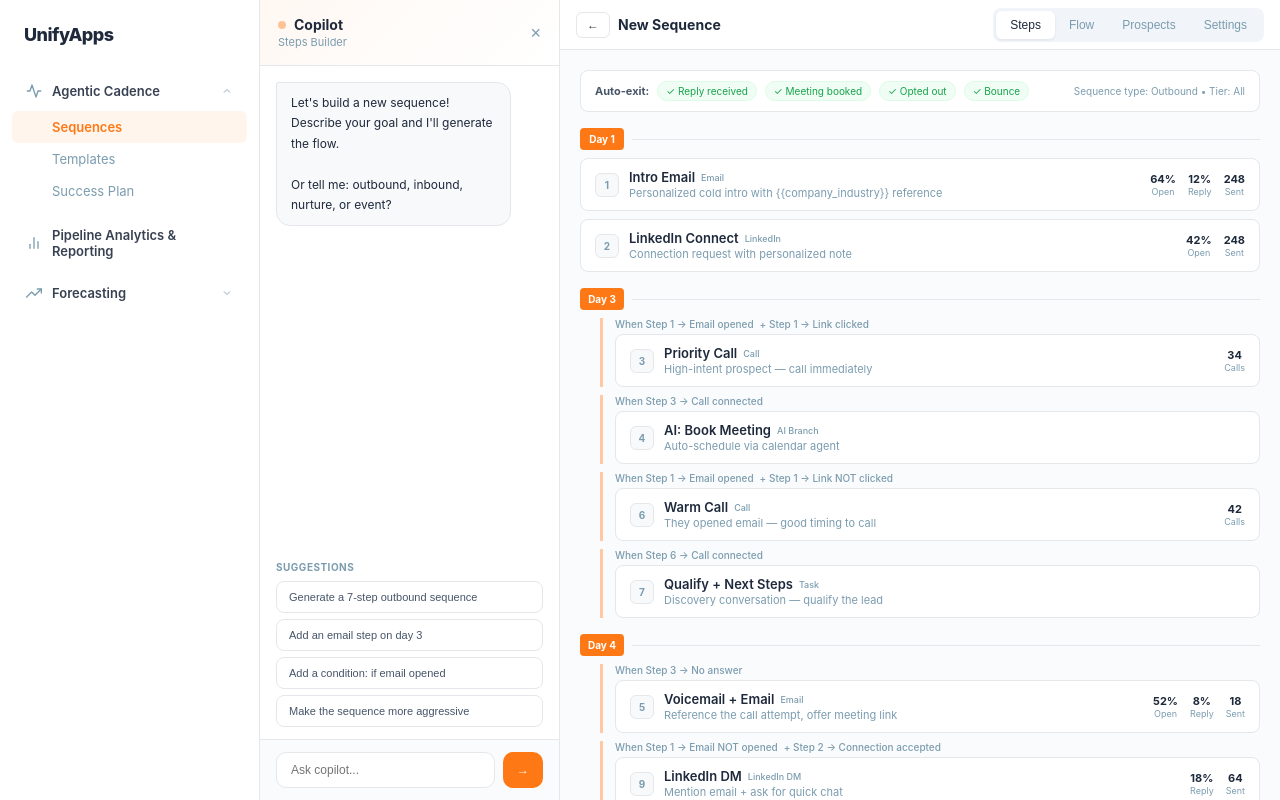
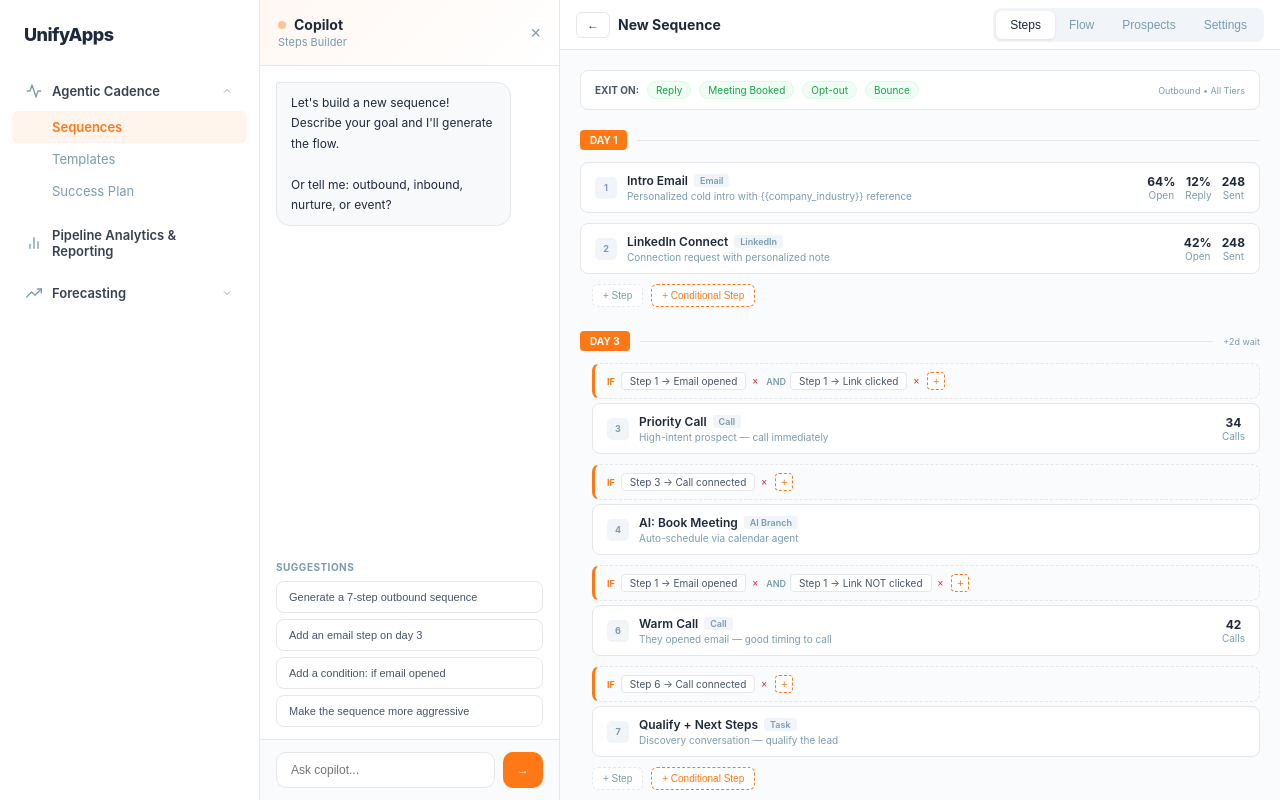
Before and after one commit to nitish-unifyapps/sales-enablement, a React (Vite) app: page / in a window 1280 px wide. Both pictures are taken after a click on the button "+ Create Sequence". Built offline with nearby package versions, Linux system fonts and the light colour scheme.

Commit message:
feat: advanced inline condition builder with +Step, +Conditional Step, +Day buttons

```diff
--- a/src/pages/Sequences.jsx
+++ b/src/pages/Sequences.jsx
@@ -312,67 +312,87 @@ export default function Sequences() {
             {/* Canvas area */}
             <div style={{ flex: 1, overflow: 'auto', background: '#fafbfc', position: 'relative' }}>
 
-              {/* CARDS VIEW — intuitive path-based layout */}
+              {/* CARDS VIEW — advanced builder */}
               {builderTab === 'cards' && (
                 <div style={{ padding: 20 }}>
                   {/* Auto-exit bar */}
-                  <div style={{ display: 'flex', gap: 8, padding: '10px 14px', background: '#fff', border: '1px solid #e5e7eb', borderRadius: 8, marginBottom: 16, alignItems: 'center', flexWrap: 'wrap' }}>
-                    <span style={{ fontSize: 11, fontWeight: 700, color: '#475569' }}>Auto-exit:</span>
-                    {['Reply received', 'Meeting booked', 'Opted out', 'Bounce'].map((e, i) => (
-                      <span key={i} style={{ fontSize: 10, padding: '3px 8px', background: '#f0fdf4', border: '1px solid #dcfce7', borderRadius: 12, color: '#16a34a' }}>✓ {e}</span>
+                  <div style={{ display: 'flex', gap: 8, padding: '10px 14px', background: '#fff', border: '1px solid #e5e7eb', borderRadius: 8, marginBottom: 20, alignItems: 'center', flexWrap: 'wrap' }}>
+                    <span style={{ fontSize: 10, fontWeight: 700, color: '#475569' }}>EXIT ON:</span>
+                    {['Reply', 'Meeting Booked', 'Opt-out', 'Bounce'].map((e, i) => (
+                      <span key={i} style={{ fontSize: 10, padding: '2px 8px', background: '#f0fdf4', border: '1px solid #dcfce7', borderRadius: 10, color: '#16a34a' }}>{e}</span>
                     ))}
-                    <span style={{ fontSize: 10, color: '#7B9CAF', marginLeft: 'auto' }}>Sequence type: Outbound • Tier: All</span>
+                    <span style={{ fontSize: 9, color: '#7B9CAF', marginLeft: 'auto' }}>Outbound • All Tiers</span>
                   </div>
 
-                  {/* Steps grouped by day with path indicators */}
-                  {[...new Set(cardSteps.map(s => s.day))].sort((a, b) => a - b).map(day => {
+                  {/* Steps grouped by day */}
+                  {[...new Set(cardSteps.map(s => s.day))].sort((a, b) => a - b).map((day, dayIdx) => {
                     const daySteps = cardSteps.filter(s => s.day === day)
                     return (
-                      <div key={day} style={{ marginBottom: 16 }}>
-                        <div style={{ display: 'flex', alignItems: 'center', gap: 8, marginBottom: 8 }}>
-                          <div style={{ width: 44, height: 22, background: '#FE7916', borderRadius: 4, display: 'flex', alignItems: 'center', justifyContent: 'center', color: '#fff', fontSize: 10, fontWeight: 700 }}>Day {day}</div>
+                      <div key={day} style={{ marginBottom: 24 }}>
+                        {/* Day header */}
+                        <div style={{ display: 'flex', alignItems: 'center', gap: 10, marginBottom: 12 }}>
+                          <div style={{ background: '#FE7916', color: '#fff', fontSize: 10, fontWeight: 700, padding: '4px 10px', borderRadius: 4 }}>DAY {day}</div>
                           <div style={{ flex: 1, height: 1, background: '#e5e7eb' }} />
+                          {dayIdx > 0 && <span style={{ fontSize: 9, color: '#7B9CAF' }}>+{day - [...new Set(cardSteps.map(s => s.day))].sort((a,b)=>a-b)[dayIdx-1]}d wait</span>}
                         </div>
+
                         {daySteps.map((step) => {
                           const stepIdx = cardSteps.indexOf(step)
                           const isSelected = selectedStep?.id === step.id
                           const hasConditions = step.conditions.length > 0
                           return (
-                            <div key={step.id} onClick={() => setSelectedStep(step)} style={{ marginBottom: 8, marginLeft: hasConditions ? 20 : 0, borderLeft: hasConditions ? '3px solid #ffc89e' : 'none', paddingLeft: hasConditions ? 12 : 0 }}>
-                              {/* Path label — when this step triggers */}
+                            <div key={step.id} style={{ marginBottom: 10 }}>
+                              {/* Conditions block — clickable, editable inline */}
                               {hasConditions && (
-                                <div style={{ display: 'flex', gap: 6, marginBottom: 4, flexWrap: 'wrap' }}>
-                                  {step.conditions.map((c, ci) => (
-                                    <span key={c.id} style={{ fontSize: 10, color: '#7B9CAF', fontWeight: 500 }}>
-                                      {ci > 0 ? '+ ' : 'When '}{c.from} → {c.condition}
-                                    </span>
-                                  ))}
+                                <div style={{ marginLeft: 12, marginBottom: 4, padding: '8px 12px', background: '#fafbfc', border: '1px dashed #e5e7eb', borderRadius: 8, borderLeft: '3px solid #FE7916' }}>
+                                  <div style={{ display: 'flex', alignItems: 'center', gap: 6, flexWrap: 'wrap' }}>
+                                    <span style={{ fontSize: 9, fontWeight: 700, color: '#FE7916', textTransform: 'uppercase' }}>IF</span>
+                                    {step.conditions.map((c, ci) => (
+                                      <span key={c.id} style={{ display: 'inline-flex', alignItems: 'center', gap: 4 }}>
+                                        {ci > 0 && <span style={{ fontSize: 9, color: '#7B9CAF', fontWeight: 600 }}>AND</span>}
+                                        <span style={{ fontSize: 10, padding: '2px 8px', background: '#fff', border: '1px solid #e5e7eb', borderRadius: 4, color: '#475569' }}>{c.from} → {c.condition}</span>
+                                        <button onClick={(e) => { e.stopPropagation(); const u = { ...step, conditions: step.conditions.filter((_, i) => i !== ci) }; setCardSteps(cardSteps.map(s => s.id === u.id ? u : s)); if (isSelected) setSelectedStep(u) }} style={{ background: 'none', border: 'none', color: '#dc2626', cursor: 'pointer', fontSize: 10, padding: '0 2px' }}>×</button>
+                                      </span>
+                                    ))}
+                                    <button onClick={(e) => { e.stopPropagation(); setSelectedStep(step) }} style={{ width: 18, height: 18, borderRadius: 4, border: '1px dashed #FE7916', background: '#fff', color: '#FE7916', cursor: 'pointer', fontSize: 11, display: 'flex', alignItems: 'center', justifyContent: 'center' }}>+</button>
+                                  </div>
                                 </div>
                               )}
+
                               {/* Step card */}
-                              <div style={{ background: isSelected ? '#fff8f3' : '#fff', border: `1px solid ${isSelected ? '#FE7916' : '#e5e7eb'}`, borderRadius: 8, padding: '10px 14px', cursor: 'pointer', display: 'flex', alignItems: 'center', gap: 10, transition: 'all .1s' }}>
-                                <div style={{ width: 24, height: 24, borderRadius: 6, background: '#f8f9fb', border: '1px solid #e5e7eb', display: 'flex', alignItems: 'center', justifyContent: 'center', fontSize: 10, fontWeight: 700, color: '#7B9CAF', flexShrink: 0 }}>{stepIdx + 1}</div>
+                              <div onClick={() => setSelectedStep(step)} style={{ marginLeft: hasConditions ? 12 : 0, background: isSelected ? '#fff8f3' : '#fff', border: `1px solid ${isSelected ? '#FE7916' : '#e5e7eb'}`, borderRadius: 8, padding: '10px 14px', cursor: 'pointer', display: 'flex', alignItems: 'center', gap: 10, transition: 'border-color .1s' }}>
+                                <div style={{ width: 22, height: 22, borderRadius: 5, background: isSelected ? '#FE7916' : '#f1f5f9', color: isSelected ? '#fff' : '#7B9CAF', display: 'flex', alignItems: 'center', justifyContent: 'center', fontSize: 9, fontWeight: 700, flexShrink: 0 }}>{stepIdx + 1}</div>
                                 <div style={{ flex: 1, minWidth: 0 }}>
-                                  <div style={{ fontSize: 13, fontWeight: 600, display: 'flex', alignItems: 'center', gap: 6 }}>
+                                  <div style={{ fontSize: 12, fontWeight: 600, display: 'flex', alignItems: 'center', gap: 6 }}>
                                     {step.title}
-                                    <span style={{ fontSize: 9, color: '#7B9CAF', fontWeight: 500 }}>{stepTypes.find(t => t.type === step.type)?.label}</span>
+                                    <span style={{ fontSize: 9, padding: '1px 6px', background: '#f1f5f9', borderRadius: 3, color: '#7B9CAF' }}>{stepTypes.find(t => t.type === step.type)?.label}</span>
                                   </div>
-                                  <div style={{ fontSize: 11, color: '#7B9CAF', marginTop: 1, whiteSpace: 'nowrap', overflow: 'hidden', textOverflow: 'ellipsis' }}>{step.desc}</div>
+                                  {step.desc && <div style={{ fontSize: 10, color: '#7B9CAF', marginTop: 2, whiteSpace: 'nowrap', overflow: 'hidden', textOverflow: 'ellipsis' }}>{step.desc}</div>}
                                 </div>
-                                {/* Metrics */}
-                                <div style={{ display: 'flex', gap: 12, flexShrink: 0, fontSize: 11 }}>
-                                  {step.metrics.openRate > 0 && <div style={{ textAlign: 'center' }}><div style={{ fontWeight: 700 }}>{step.metrics.openRate}%</div><div style={{ color: '#7B9CAF', fontSize: 9 }}>Open</div></div>}
-                                  {step.metrics.replyRate > 0 && <div style={{ textAlign: 'center' }}><div style={{ fontWeight: 700 }}>{step.metrics.replyRate}%</div><div style={{ color: '#7B9CAF', fontSize: 9 }}>Reply</div></div>}
-                                  {step.metrics.sent > 0 && <div style={{ textAlign: 'center' }}><div style={{ fontWeight: 700 }}>{step.metrics.sent}</div><div style={{ color: '#7B9CAF', fontSize: 9 }}>Sent</div></div>}
-                                  {step.metrics.logged > 0 && <div style={{ textAlign: 'center' }}><div style={{ fontWeight: 700 }}>{step.metrics.logged}</div><div style={{ color: '#7B9CAF', fontSize: 9 }}>Calls</div></div>}
+                                <div style={{ display: 'flex', gap: 10, flexShrink: 0, fontSize: 10 }}>
+                                  {step.metrics.openRate > 0 && <div style={{ textAlign: 'center' }}><div style={{ fontWeight: 700, fontSize: 12 }}>{step.metrics.openRate}%</div><div style={{ color: '#7B9CAF' }}>Open</div></div>}
+                                  {step.metrics.replyRate > 0 && <div style={{ textAlign: 'center' }}><div style={{ fontWeight: 700, fontSize: 12 }}>{step.metrics.replyRate}%</div><div style={{ color: '#7B9CAF' }}>Reply</div></div>}
+                                  {step.metrics.sent > 0 && <div style={{ textAlign: 'center' }}><div style={{ fontWeight: 700, fontSize: 12 }}>{step.metrics.sent}</div><div style={{ color: '#7B9CAF' }}>Sent</div></div>}
+                                  {step.metrics.logged > 0 && <div style={{ textAlign: 'center' }}><div style={{ fontWeight: 700, fontSize: 12 }}>{step.metrics.logged}</div><div style={{ color: '#7B9CAF' }}>Calls</div></div>}
                                 </div>
                               </div>
                             </div>
                           )
                         })}
+
+                        {/* Add step / condition below day group */}
+                        <div style={{ display: 'flex', gap: 8, marginTop: 8, paddingLeft: 12 }}>
+                          <button onClick={() => setCardSteps([...cardSteps, { id: Date.now(), type: 'auto_email', title: 'New Step', desc: '', day, conditions: [], metrics: { replyRate: 0, openRate: 0, sent: 0 } }])} style={{ padding: '5px 10px', background: '#fff', border: '1px dashed #e5e7eb', borderRadius: 6, fontSize: 10, color: '#7B9CAF', cursor: 'pointer' }}>+ Step</button>
+                          <button onClick={() => setCardSteps([...cardSteps, { id: Date.now(), type: 'auto_email', title: 'Conditional Step', desc: '', day, conditions: [{ id: 'c' + Date.now(), from: `Step ${cardSteps.length}`, condition: 'No reply' }], metrics: { replyRate: 0, openRate: 0, sent: 0 } }])} style={{ padding: '5px 10px', background: '#fff', border: '1px dashed #FE7916', borderRadius: 6, fontSize: 10, color: '#FE7916', cursor: 'pointer' }}>+ Conditional Step</button>
+                        </div>
                       </div>
                     )
                   })}
+
+                  {/* Add new day */}
+                  <div style={{ textAlign: 'center', marginTop: 8 }}>
+                    <button onClick={() => { const lastDay = Math.max(...cardSteps.map(s => s.day), 0); setCardSteps([...cardSteps, { id: Date.now(), type: 'auto_email', title: 'New Step', desc: '', day: lastDay + 2, conditions: [], metrics: { replyRate: 0, openRate: 0, sent: 0 } }]) }} style={{ padding: '8px 16px', background: '#fff', border: '1px dashed #e5e7eb', borderRadius: 8, fontSize: 11, color: '#7B9CAF', cursor: 'pointer' }}>+ Add Day</button>
+                  </div>
                 </div>
               )}
 
```
